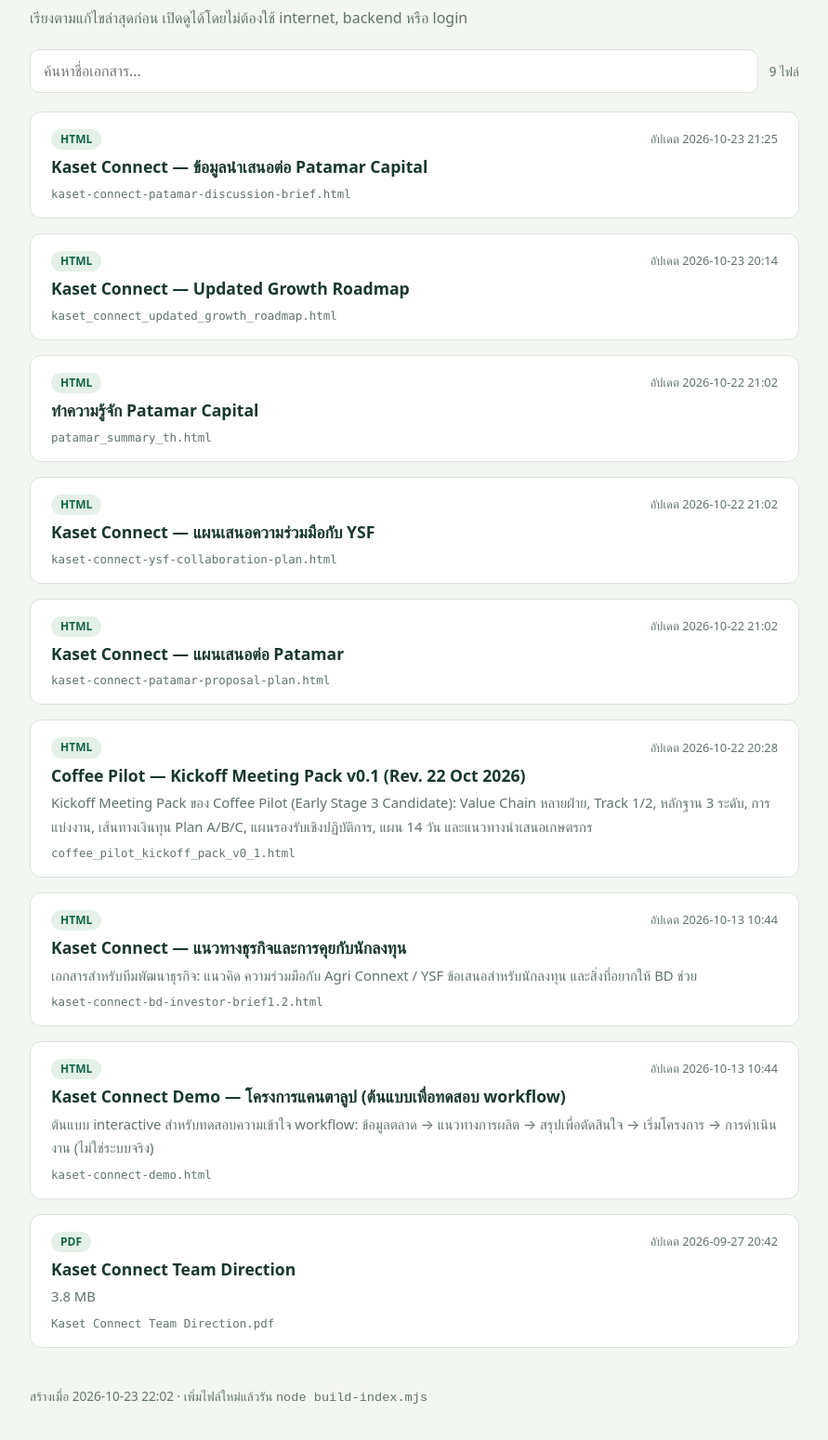
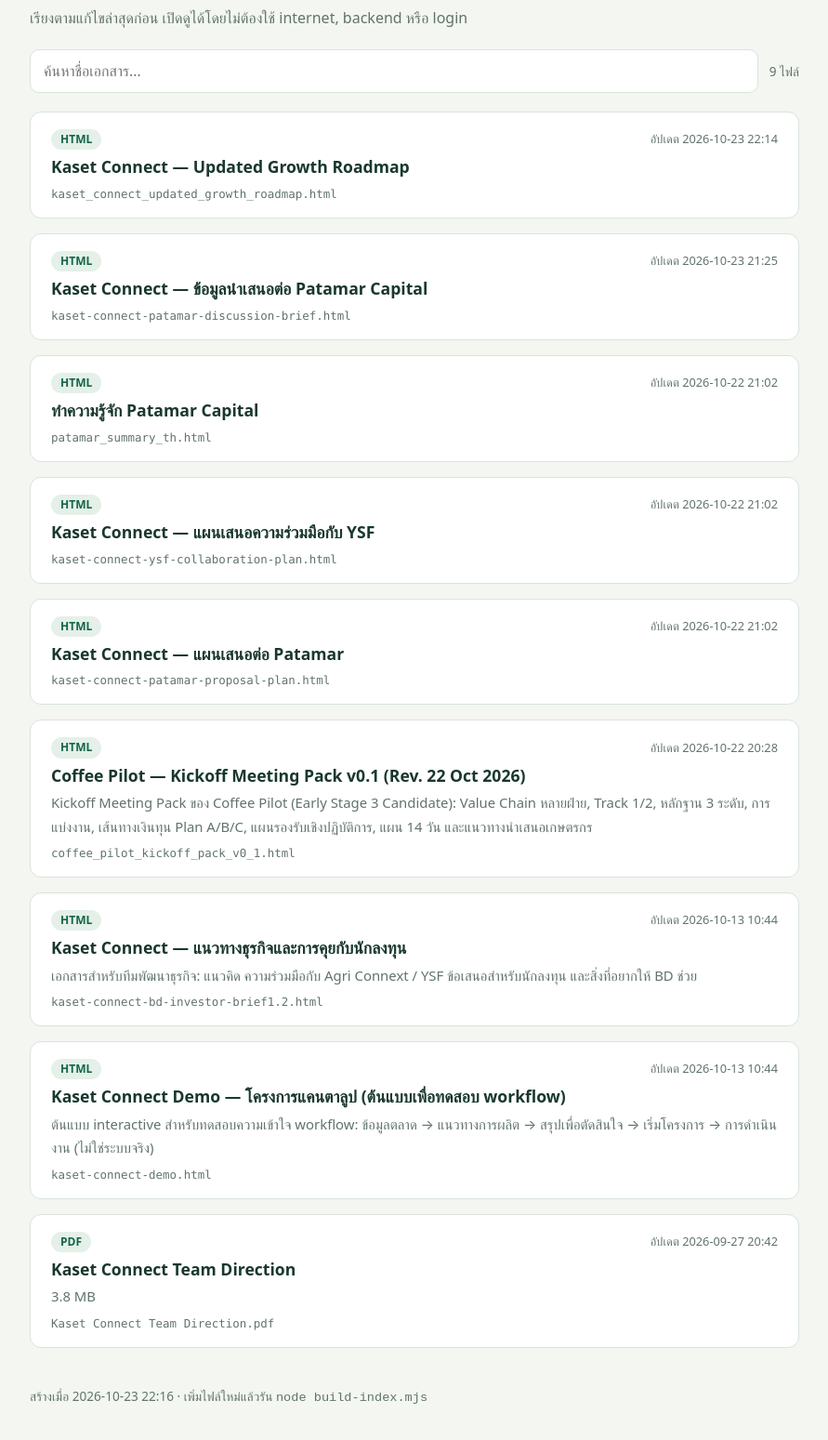
Before and after one commit to prach2410/KasetConnect_Demo, a plain HTML site: page index.html in a window 1280 px wide. Shown: the part 91-1640 px from the top of the page at 93% size, without its empty margins (194-1085 px from the left). Drawn offline with Linux system fonts and the light colour scheme.

Commit message:
Update kaset_connect_updated_growth_roadmap.html

```diff
--- a/index.html
+++ b/index.html
@@ -41,15 +41,15 @@
   <span id="count">9 ไฟล์</span>
 </div>
 <div class="grid" id="list">
+  <a class="card" href="kaset_connect_updated_growth_roadmap.html" data-q="kaset connect — updated growth roadmap  kaset_connect_updated_growth_roadmap.html">
+    <div class="meta"><span class="tag">HTML</span><time datetime="2026-10-23T15:14:07.882Z">อัปเดต 2026-10-23 22:14</time></div>
+    <h2>Kaset Connect — Updated Growth Roadmap</h2>
+    <div class="file">kaset_connect_updated_growth_roadmap.html</div>
+  </a>
   <a class="card" href="kaset-connect-patamar-discussion-brief.html" data-q="kaset connect — ข้อมูลนำเสนอต่อ patamar capital  kaset-connect-patamar-discussion-brief.html">
     <div class="meta"><span class="tag">HTML</span><time datetime="2026-10-23T14:25:06.338Z">อัปเดต 2026-10-23 21:25</time></div>
     <h2>Kaset Connect — ข้อมูลนำเสนอต่อ Patamar Capital</h2>
     <div class="file">kaset-connect-patamar-discussion-brief.html</div>
-  </a>
-  <a class="card" href="kaset_connect_updated_growth_roadmap.html" data-q="kaset connect — updated growth roadmap  kaset_connect_updated_growth_roadmap.html">
-    <div class="meta"><span class="tag">HTML</span><time datetime="2026-10-23T13:14:58.339Z">อัปเดต 2026-10-23 20:14</time></div>
-    <h2>Kaset Connect — Updated Growth Roadmap</h2>
-    <div class="file">kaset_connect_updated_growth_roadmap.html</div>
   </a>
   <a class="card" href="patamar_summary_th.html" data-q="ทำความรู้จัก patamar capital  patamar_summary_th.html">
     <div class="meta"><span class="tag">HTML</span><time datetime="2026-10-22T14:02:48.708Z">อัปเดต 2026-10-22 21:02</time></div>
@@ -92,7 +92,7 @@
   </a>
 </div>
 <div id="empty" hidden>ไม่พบเอกสารที่ตรงกับคำค้น</div>
-<footer>สร้างเมื่อ 2026-10-23 22:02 · เพิ่มไฟล์ใหม่แล้วรัน <code>node build-index.mjs</code></footer>
+<footer>สร้างเมื่อ 2026-10-23 22:16 · เพิ่มไฟล์ใหม่แล้วรัน <code>node build-index.mjs</code></footer>
 </main>
 <script>
 (function(){
```
Also changed, not shown: kaset_connect_updated_growth_roadmap.html (+3 -3 lines).
